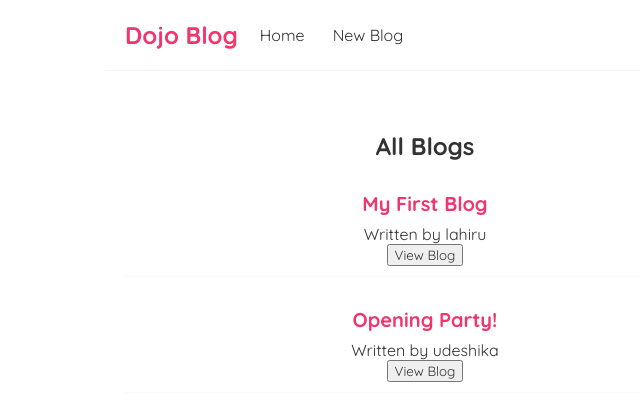
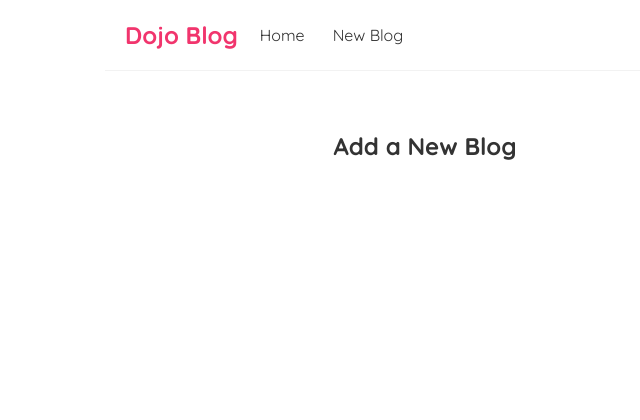
Before and after one commit to LahiruWanigasooriya/Utube_Tutorials, a React (Create React App) app in the folder NetNinjaReact/dojo-blog/: page /create in a window 1280 px wide. Shown: the top 420 px of the page, without its empty margins (215-855 px from the left). Built offline with nearby package versions, Linux system fonts and the light colour scheme; data requests are answered from the project's data file.

Commit message:
create page created and connected

```diff
--- a/NetNinjaReact/dojo-blog/package.json
+++ b/NetNinjaReact/dojo-blog/package.json
@@ -6,6 +6,7 @@
     "cra-template": "1.2.0",
     "react": "^19.0.0",
     "react-dom": "^19.0.0",
+    "react-router-dom": "^5.3.4",
     "react-scripts": "5.0.1",
     "web-vitals": "^4.2.4"
   },
--- a/NetNinjaReact/dojo-blog/src/App.js
+++ b/NetNinjaReact/dojo-blog/src/App.js
@@ -1,16 +1,29 @@
 import './App.css';
+import Create from './Create';
 import { Home } from './Home';
 import { NavBar } from './NavBar';
+import { BrowserRouter as Router, Route, Switch } from 'react-router-dom'
 
 function App() {
 
   return (
-    <div className="App">
-      <NavBar/>
-      <div className="content">
-        <Home/>
+    <Router>
+      <div className="App">
+        <NavBar />
+        <div className="content">
+          <Switch>
+            <Route exact path="/">
+              <Home />
+            </Route>
+
+            <Route path="/create">
+              <Create />
+            </Route>
+          </Switch>
+
+        </div>
       </div>
-    </div>
+    </Router>
   );
 }
 
--- /dev/null
+++ b/NetNinjaReact/dojo-blog/src/Create.js
@@ -0,0 +1,9 @@
+const Create = () => {
+    return (
+        <div className="create">
+            <h2>Add a New Blog</h2>
+        </div>
+    );
+}
+
+export default Create;
--- a/NetNinjaReact/dojo-blog/src/Home.js
+++ b/NetNinjaReact/dojo-blog/src/Home.js
@@ -4,7 +4,7 @@ import useFetch from './useFetch';
 
 export const Home = () => {
 
- const {data:blogs,isLoading,error} = useFetch('http://localhost:8000/blogs');
+ const {data:blogs,isLoading,error} = useFetch('http://localhost:3000/blogs');
 
   return (
     <div className="home">
```
Also changed, not shown: NetNinjaReact/dojo-blog/data/db.json (indentation only), NetNinjaReact/dojo-blog/src/NavBar.js (indentation only), 1 other file (tests, documents, lock files or other folders).
